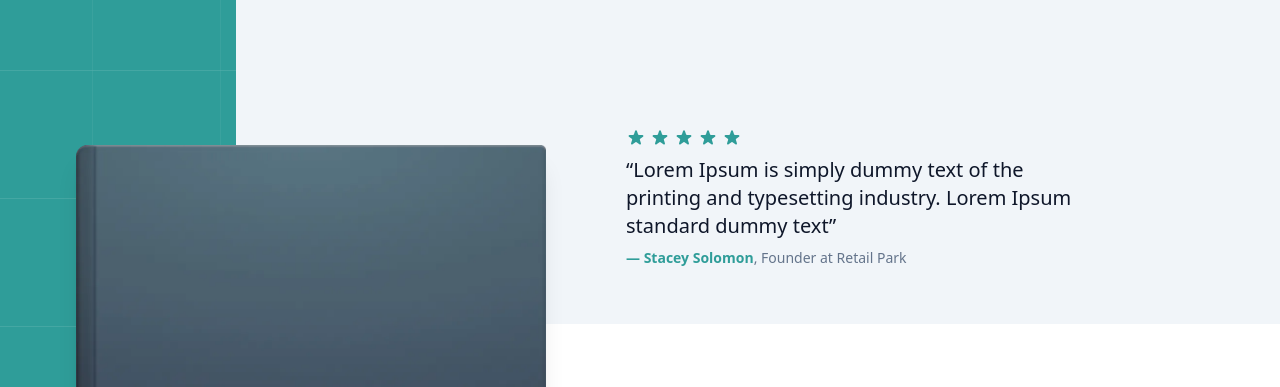
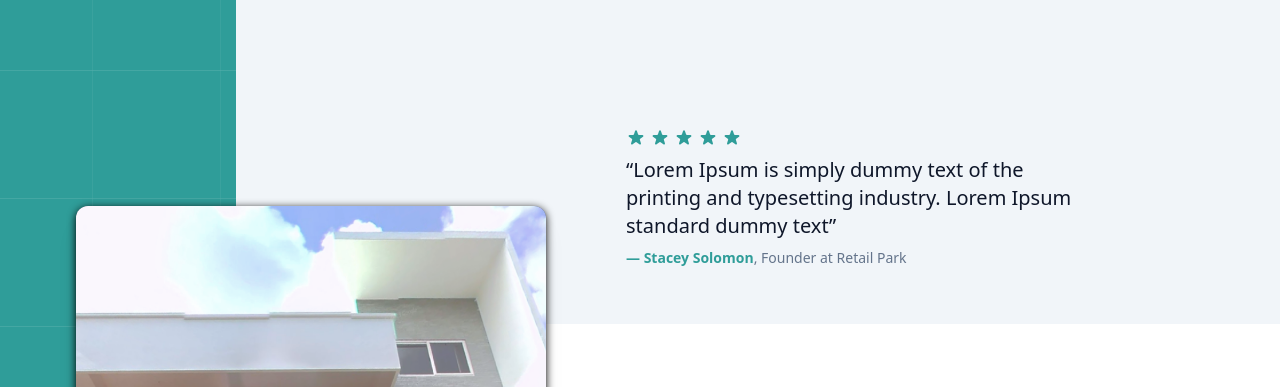
Before and after one commit to t4glabs/Aikyam-space-Template, a website: page index.html in a window 1280 px wide. Shown: the top 387 px of the page. Drawn offline with Linux system fonts and the light colour scheme.

Commit message:
added cover image

```diff
--- a/index.html
+++ b/index.html
@@ -46,8 +46,8 @@
           </svg>
         </div>
         <div class="relative z-10 mx-auto flex w-64 rounded-xl bg-slate-600 shadow-xl md:w-80 lg:w-auto">
-          <img alt="" fetchpriority="high" width="960" height="1284" decoding="async" data-nimg="1" class="w-full"
-            src="public/Image/Cover.png">
+          <img alt="cover-img" fetchpriority="high" width="960" height="1284" decoding="async" data-nimg="1" class="w-full cover-img-style"
+            src="public/Image/Aikyam-space.png">
         </div>
       </div>
 
--- a/public/input.css
+++ b/public/input.css
@@ -141,4 +141,12 @@
       color: rgb(13, 1, 1);
       }
 
+
+
+      .cover-img-style{
+        border-radius: 12px;
+        box-shadow: 0 2px 8px rgb(0 0 0) ;
+      }
+
+
 /* conic-gradient(from -49.8deg at 50% 50%, #8cddd6 0deg, #0ecf2b 59.07deg, #88c572 185.61deg, #009688 284.23deg, #239e92 329.41deg, #8de1d9 360deg) */
```
Also changed, not shown: output.css, public/Image/Aikyam-space.png (added), public/Image/aikyam.png (added), 3 other files.
